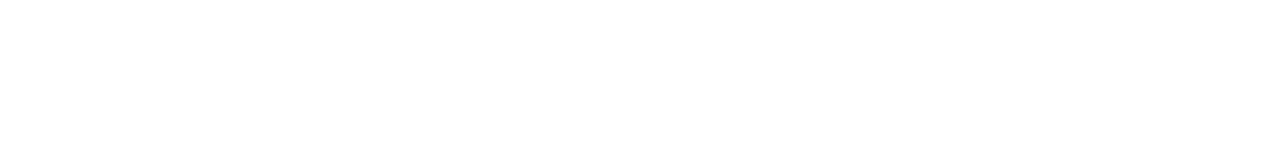
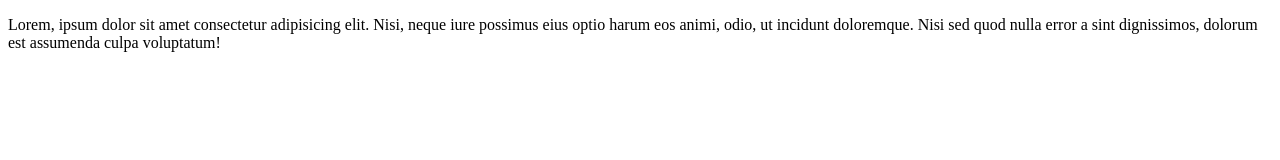
Before and after one commit to sandipkumar-majhi007/git-tutorial-beginners, a plain HTML site: page index.html in a window 1280 px wide. Drawn offline with Linux system fonts and the light colour scheme.

Commit message:
Redesigned Homepage

```diff
--- a/index.html
+++ b/index.html
@@ -6,6 +6,6 @@
     <title>Document</title>
 </head>
 <body>
-
+    <p>Lorem, ipsum dolor sit amet consectetur adipisicing elit. Nisi, neque iure possimus eius optio harum eos animi, odio, ut incidunt doloremque. Nisi sed quod nulla error a sint dignissimos, dolorum est assumenda culpa voluptatum!</p>
 </body>
 </html>
```
